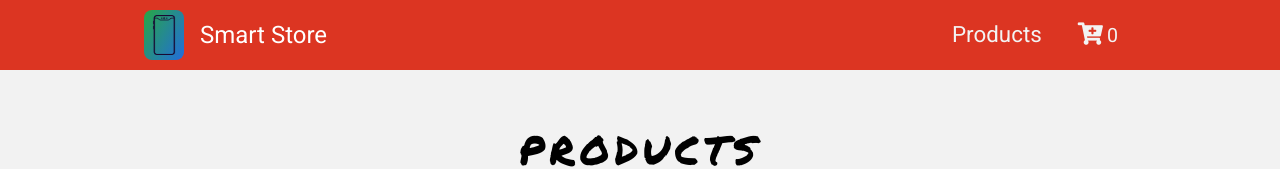
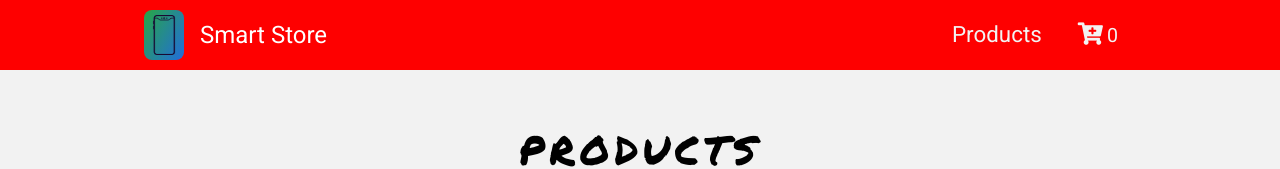
Before and after one commit to BrunoUmbelino/smartphone-store, a React (Create React App) app: page / in a window 1280 px wide. Shown: the top 169 px of the page. Built offline with nearby package versions, Linux system fonts and the light colour scheme.

Commit message:
changind main color

```diff
--- a/src/App.css
+++ b/src/App.css
@@ -3,7 +3,7 @@
 
 :root {
   --blue: #226cdc;
-  --red: #dc3522;
+  --red: #fe0000;
   --greem: #22dc92;
   --white: #f3f3f3;
   --dark: #232528;
```
